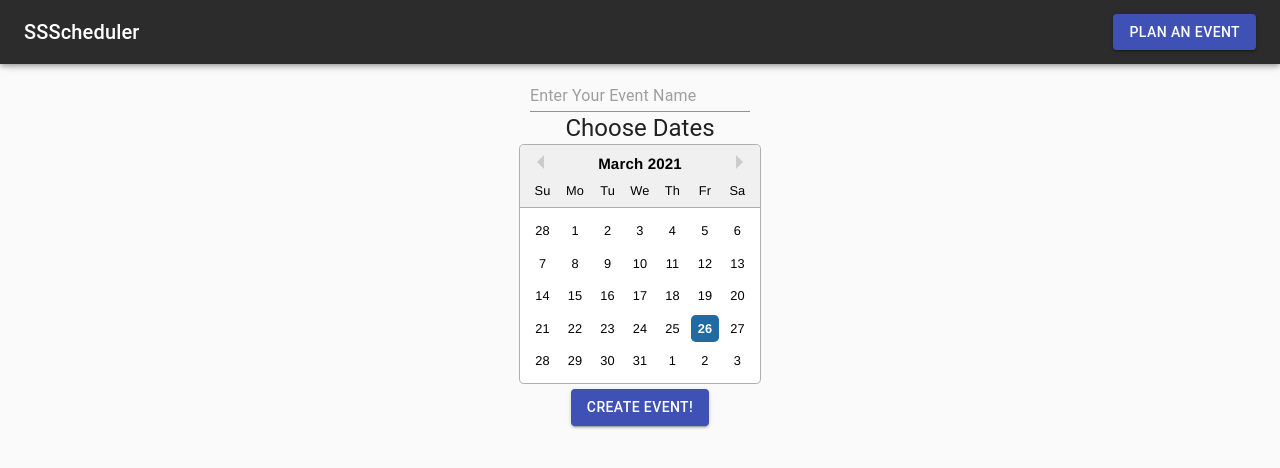
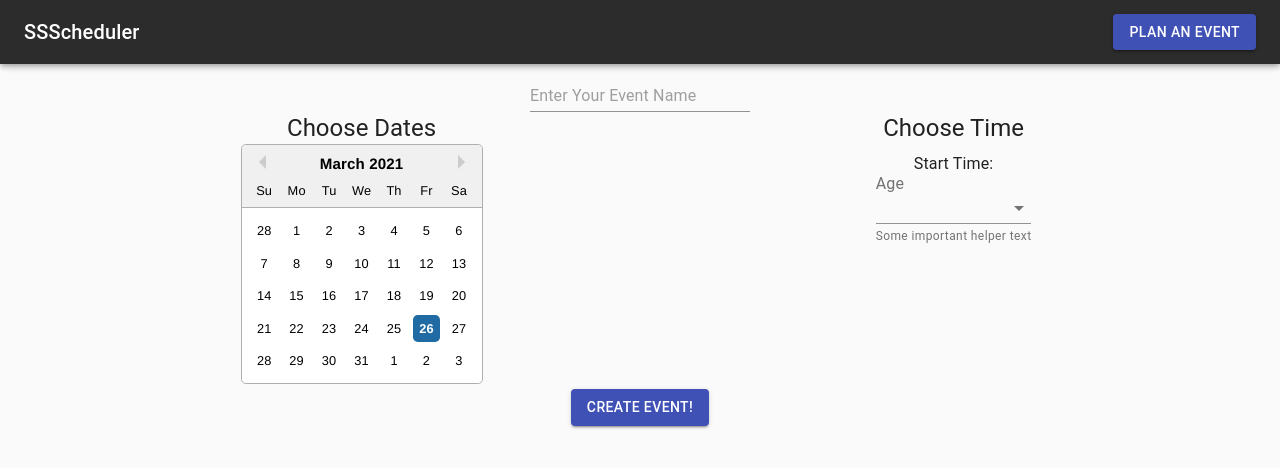
Before and after one commit to UoA-COMPSCI732-SOFTENG750-Team-Project/SOFTENG-750-2021-Group-Project-Sand-Serval, a React (Create React App) app in the folder sss_frontend/: page / in a window 1280 px wide. Shown: the top 468 px of the page. Built offline with nearby package versions, Linux system fonts and the light colour scheme.

Commit message:
SSS-001/Homepage Update

```diff
--- a/sss_frontend/src/components/selectTime.js
+++ b/sss_frontend/src/components/selectTime.js
@@ -0,0 +1,52 @@
+import React from 'react';
+import { makeStyles } from '@material-ui/core/styles';
+import { Typography } from '@material-ui/core';
+import InputLabel from '@material-ui/core/InputLabel';
+import MenuItem from '@material-ui/core/MenuItem';
+import FormHelperText from '@material-ui/core/FormHelperText';
+import FormControl from '@material-ui/core/FormControl';
+import Select from '@material-ui/core/Select';
+
+const useStyles = makeStyles((theme) => ({
+  formControl: {
+    margin: theme.spacing(1),
+    minWidth: 120,
+  },
+  selectEmpty: {
+    marginTop: theme.spacing(2),
+  },
+}));
+
+export default function SelectTime() {
+  const classes = useStyles();
+  const [age, setAge] = React.useState('');
+
+  const handleChange = (event) => {
+    setAge(event.target.value);
+  };
+
+  return (
+    <div>
+      <FormControl className={classes.formControl}>
+      <Typography>Start Time:</Typography>
+
+        <InputLabel id="demo-simple-select-helper-label">Age</InputLabel>
+        <Select
+          labelId="demo-simple-select-helper-label"
+          id="demo-simple-select-helper"
+          value={age}
+          onChange={handleChange}
+        >
+          <MenuItem value="">
+            <em>None</em>
+          </MenuItem>
+          <MenuItem value={10}>Ten</MenuItem>
+          <MenuItem value={20}>Twenty</MenuItem>
+          <MenuItem value={30}>Thirty</MenuItem>
+        </Select>
+        <FormHelperText>Some important helper text</FormHelperText>
+      </FormControl>
+
+    </div>
+  );
+}
--- a/sss_frontend/src/pages/Home.js
+++ b/sss_frontend/src/pages/Home.js
@@ -4,7 +4,7 @@
 import styles from './Home.module.css';
 // eslint-disable-next-line
 import Wrapper from './Timetable.js';
-
+import SelectTime from '../components/selectTime'
 export default function Home() {
     return (
         <Container className={styles.Container}>
@@ -12,13 +12,22 @@
 
             </TextField>
 
-            <Typography variant="h5" color='inherit'>
-                Choose Dates
-            </Typography>
+
             {/* <Wrapper/> */}
             <div className={styles.midSection}>
-                <CalendarPicker />
+                <div>
+                    <Typography variant="h5" color='inherit'>
+                        Choose Dates
+                    </Typography>
+                    <CalendarPicker />
+                </div>
+                <div>
+                    <Typography variant="h5" color='inherit'>
+                        Choose Time
+                    </Typography>
 
+                    <SelectTime />
+                </div>
             </div>
 
             <Link to={"/sign-in"}>
--- a/sss_frontend/src/pages/Home.module.css
+++ b/sss_frontend/src/pages/Home.module.css
@@ -5,3 +5,13 @@
     margin-left: auto;
     margin-right: auto;
 }
+
+.midSection {
+    display: flex;
+}
+
+.midSection > div {
+    text-align: center;
+    margin-left: auto;
+    margin-right: auto;
+}
```
